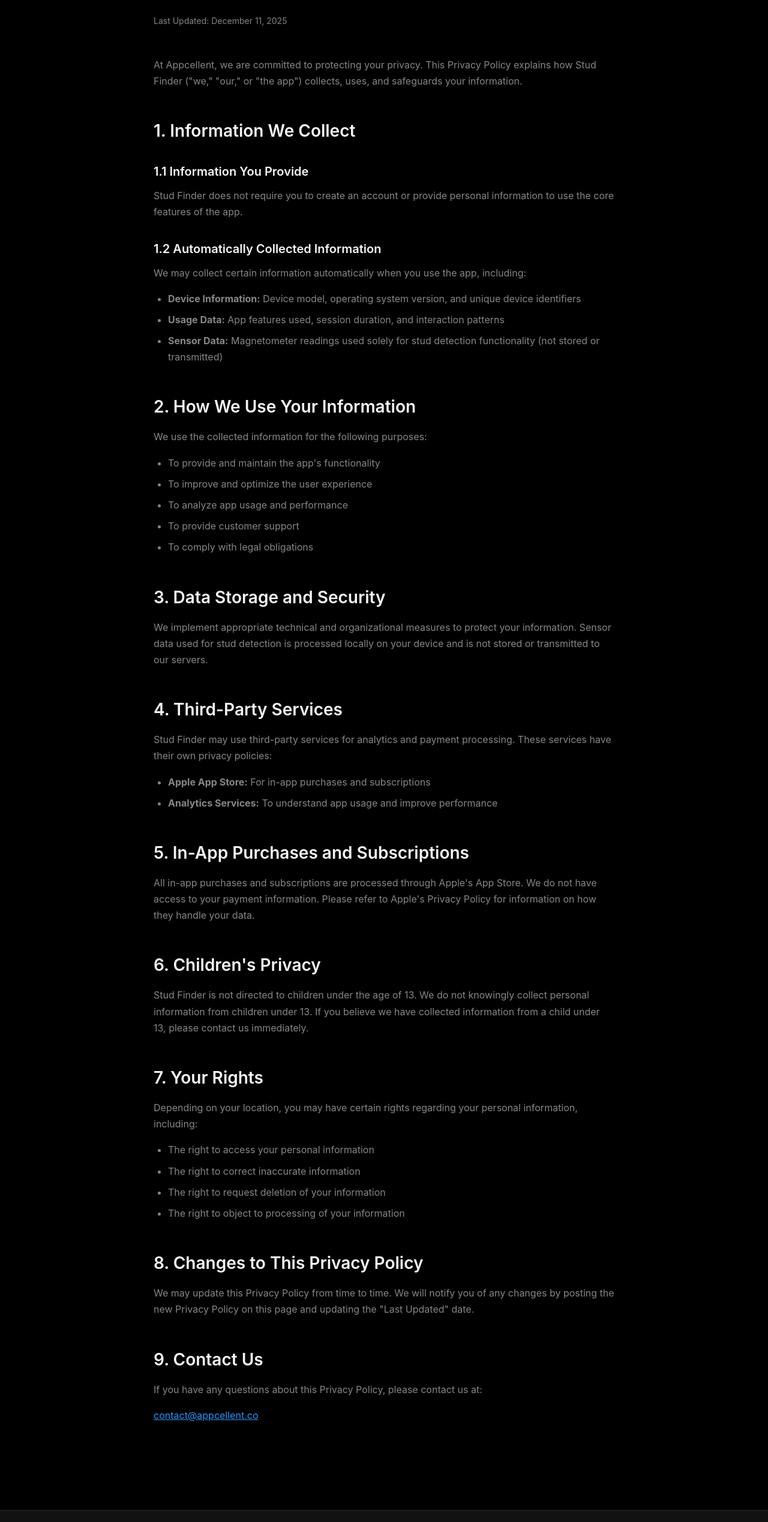
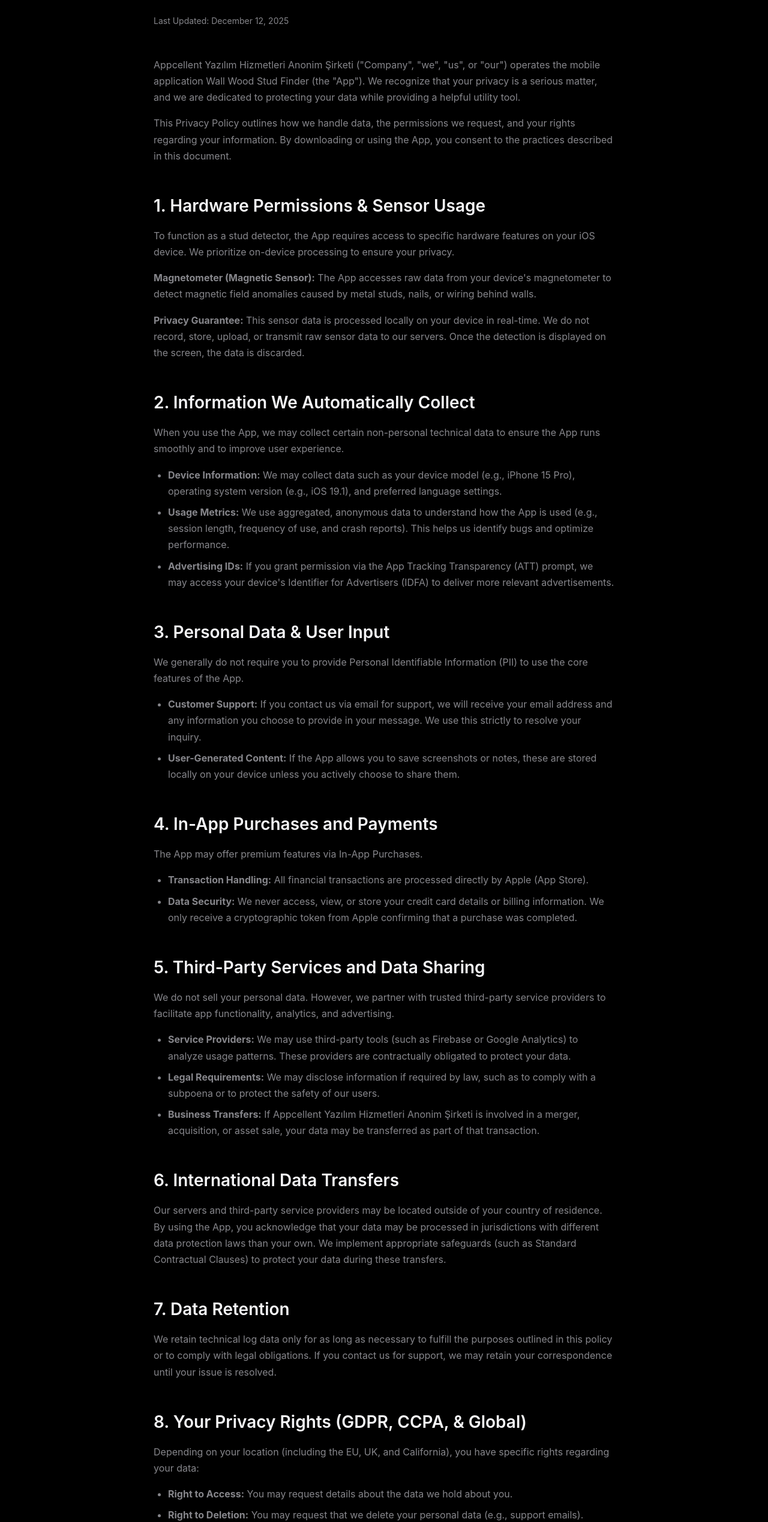
Before and after one commit to appcellentco/appcellent, a plain HTML site: page studfinder/privacy.html in a window 1280 px wide. Shown: the part 185-2723 px from the top of the page at 60% size. Drawn offline with Linux system fonts and the light colour scheme.

Commit message:
Update privacy policy with comprehensive Wall Wood Stud Finder details

```diff
--- a/studfinder/privacy.html
+++ b/studfinder/privacy.html
@@ -81,11 +81,11 @@
     <header>
         <div class="container">
             <nav>
-                <a href="/studfinder" class="logo">Stud Finder</a>
+                <a href="/" class="logo">Stud Finder</a>
                 <div class="nav-links">
-                    <a href="/studfinder/faq">FAQ</a>
-                    <a href="/studfinder/privacy">Privacy</a>
-                    <a href="/studfinder/terms">Terms</a>
+                    <a href="/faq">FAQ</a>
+                    <a href="/privacy">Privacy</a>
+                    <a href="/terms">Terms</a>
                 </div>
             </nav>
         </div>
@@ -95,77 +95,136 @@
         <section class="content-section">
             <div class="content-container">
                 <h1>Privacy Policy</h1>
-                <p class="last-updated">Last Updated: December 11, 2025</p>
+                <p class="last-updated">Last Updated: December 12, 2025</p>
 
-                <p>At Appcellent, we are committed to protecting your privacy. This Privacy Policy explains how Stud
-                    Finder ("we," "our," or "the app") collects, uses, and safeguards your information.</p>
+                <p>Appcellent Yazılım Hizmetleri Anonim Şirketi ("Company", "we", "us", or "our") operates the mobile
+                    application Wall Wood Stud Finder (the "App"). We recognize that your privacy is a serious matter,
+                    and we are dedicated to protecting your data while providing a helpful utility tool.</p>
 
-                <h2>1. Information We Collect</h2>
+                <p>This Privacy Policy outlines how we handle data, the permissions we request, and your rights
+                    regarding your information. By downloading or using the App, you consent to the practices described
+                    in this document.</p>
 
-                <h3>1.1 Information You Provide</h3>
-                <p>Stud Finder does not require you to create an account or provide personal information to use the core
-                    features of the app.</p>
+                <h2>1. Hardware Permissions & Sensor Usage</h2>
 
-                <h3>1.2 Automatically Collected Information</h3>
-                <p>We may collect certain information automatically when you use the app, including:</p>
+                <p>To function as a stud detector, the App requires access to specific hardware features on your iOS
+                    device. We prioritize on-device processing to ensure your privacy.</p>
+
+                <p><strong>Magnetometer (Magnetic Sensor):</strong> The App accesses raw data from your device's
+                    magnetometer to detect magnetic field anomalies caused by metal studs, nails, or wiring behind
+                    walls.</p>
+
+                <p><strong>Privacy Guarantee:</strong> This sensor data is processed locally on your device in
+                    real-time. We do not record, store, upload, or transmit raw sensor data to our servers. Once the
+                    detection is displayed on the screen, the data is discarded.</p>
+
+                <h2>2. Information We Automatically Collect</h2>
+
+                <p>When you use the App, we may collect certain non-personal technical data to ensure the App runs
+                    smoothly and to improve user experience.</p>
+
                 <ul>
-                    <li><strong>Device Information:</strong> Device model, operating system version, and unique device
-                        identifiers</li>
-                    <li><strong>Usage Data:</strong> App features used, session duration, and interaction patterns</li>
-                    <li><strong>Sensor Data:</strong> Magnetometer readings used solely for stud detection functionality
-                        (not stored or transmitted)</li>
+                    <li><strong>Device Information:</strong> We may collect data such as your device model (e.g., iPhone
+                        15 Pro), operating system version (e.g., iOS 19.1), and preferred language settings.</li>
+                    <li><strong>Usage Metrics:</strong> We use aggregated, anonymous data to understand how the App is
+                        used (e.g., session length, frequency of use, and crash reports). This helps us identify bugs
+                        and optimize performance.</li>
+                    <li><strong>Advertising IDs:</strong> If you grant permission via the App Tracking Transparency
+                        (ATT) prompt, we may access your device's Identifier for Advertisers (IDFA) to deliver more
+                        relevant advertisements.</li>
                 </ul>
 
-                <h2>2. How We Use Your Information</h2>
-                <p>We use the collected information for the following purposes:</p>
+                <h2>3. Personal Data & User Input</h2>
+
+                <p>We generally do not require you to provide Personal Identifiable Information (PII) to use the core
+                    features of the App.</p>
+
                 <ul>
-                    <li>To provide and maintain the app's functionality</li>
-                    <li>To improve and optimize the user experience</li>
-                    <li>To analyze app usage and performance</li>
-                    <li>To provide customer support</li>
-                    <li>To comply with legal obligations</li>
+                    <li><strong>Customer Support:</strong> If you contact us via email for support, we will receive your
+                        email address and any information you choose to provide in your message. We use this strictly to
+                        resolve your inquiry.</li>
+                    <li><strong>User-Generated Content:</strong> If the App allows you to save screenshots or notes,
+                        these are stored locally on your device unless you actively choose to share them.</li>
                 </ul>
 
-                <h2>3. Data Storage and Security</h2>
-                <p>We implement appropriate technical and organizational measures to protect your information. Sensor
-                    data used for stud detection is processed locally on your device and is not stored or transmitted to
-                    our servers.</p>
+                <h2>4. In-App Purchases and Payments</h2>
 
-                <h2>4. Third-Party Services</h2>
-                <p>Stud Finder may use third-party services for analytics and payment processing. These services have
-                    their own privacy policies:</p>
+                <p>The App may offer premium features via In-App Purchases.</p>
+
                 <ul>
-                    <li><strong>Apple App Store:</strong> For in-app purchases and subscriptions</li>
-                    <li><strong>Analytics Services:</strong> To understand app usage and improve performance</li>
+                    <li><strong>Transaction Handling:</strong> All financial transactions are processed directly by
+                        Apple (App Store).</li>
+                    <li><strong>Data Security:</strong> We never access, view, or store your credit card details or
+                        billing information. We only receive a cryptographic token from Apple confirming that a purchase
+                        was completed.</li>
                 </ul>
 
-                <h2>5. In-App Purchases and Subscriptions</h2>
-                <p>All in-app purchases and subscriptions are processed through Apple's App Store. We do not have access
-                    to your payment information. Please refer to Apple's Privacy Policy for information on how they
-                    handle your data.</p>
+                <h2>5. Third-Party Services and Data Sharing</h2>
 
-                <h2>6. Children's Privacy</h2>
-                <p>Stud Finder is not directed to children under the age of 13. We do not knowingly collect personal
-                    information from children under 13. If you believe we have collected information from a child under
-                    13, please contact us immediately.</p>
+                <p>We do not sell your personal data. However, we partner with trusted third-party service providers to
+                    facilitate app functionality, analytics, and advertising.</p>
 
-                <h2>7. Your Rights</h2>
-                <p>Depending on your location, you may have certain rights regarding your personal information,
-                    including:</p>
                 <ul>
-                    <li>The right to access your personal information</li>
-                    <li>The right to correct inaccurate information</li>
-                    <li>The right to request deletion of your information</li>
-                    <li>The right to object to processing of your information</li>
+                    <li><strong>Service Providers:</strong> We may use third-party tools (such as Firebase or Google
+                        Analytics) to analyze usage patterns. These providers are contractually obligated to protect
+                        your data.</li>
+                    <li><strong>Legal Requirements:</strong> We may disclose information if required by law, such as to
+                        comply with a subpoena or to protect the safety of our users.</li>
+                    <li><strong>Business Transfers:</strong> If Appcellent Yazılım Hizmetleri Anonim Şirketi is involved
+                        in a merger, acquisition, or asset sale, your data may be transferred as part of that
+                        transaction.</li>
                 </ul>
 
-                <h2>8. Changes to This Privacy Policy</h2>
-                <p>We may update this Privacy Policy from time to time. We will notify you of any changes by posting the
-                    new Privacy Policy on this page and updating the "Last Updated" date.</p>
+                <h2>6. International Data Transfers</h2>
 
-                <h2>9. Contact Us</h2>
-                <p>If you have any questions about this Privacy Policy, please contact us at:</p>
-                <p><a href="mailto:contact@appcellent.co">contact@appcellent.co</a></p>
+                <p>Our servers and third-party service providers may be located outside of your country of residence. By
+                    using the App, you acknowledge that your data may be processed in jurisdictions with different data
+                    protection laws than your own. We implement appropriate safeguards (such as Standard Contractual
+                    Clauses) to protect your data during these transfers.</p>
+
+                <h2>7. Data Retention</h2>
+
+                <p>We retain technical log data only for as long as necessary to fulfill the purposes outlined in this
+                    policy or to comply with legal obligations. If you contact us for support, we may retain your
+                    correspondence until your issue is resolved.</p>
+
+                <h2>8. Your Privacy Rights (GDPR, CCPA, & Global)</h2>
+
+                <p>Depending on your location (including the EU, UK, and California), you have specific rights regarding
+                    your data:</p>
+
+                <ul>
+                    <li><strong>Right to Access:</strong> You may request details about the data we hold about you.</li>
+                    <li><strong>Right to Deletion:</strong> You may request that we delete your personal data (e.g.,
+                        support emails).</li>
+                    <li><strong>Right to Opt-Out:</strong> You can opt out of targeted advertising tracking via your iOS
+                        Settings > Privacy & Security > Tracking.</li>
+                </ul>
+
+                <p>To exercise these rights, please contact us at <a
+                        href="mailto:privacy@appcellent.co">privacy@appcellent.co</a>.</p>
+
+                <h2>9. Children's Privacy</h2>
+
+                <p>The App is not intended for children under the age of 16. We do not knowingly collect personal data
+                    from children. If we discover that we have inadvertently collected data from a minor, we will delete
+                    it immediately.</p>
+
+                <h2>10. Updates to This Policy</h2>
+
+                <p>We may update this Privacy Policy periodically to reflect changes in our app features or legal
+                    requirements. The "Last Updated" date at the top of this page will indicate when changes were made.
+                    We encourage you to review this page regularly.</p>
+
+                <h2>11. Contact Us</h2>
+
+                <p>If you have any questions, concerns, or requests regarding this Privacy Policy, please contact us:
+                </p>
+
+                <p><strong>Company Name:</strong> Appcellent Yazılım Hizmetleri Anonim Şirketi<br>
+                    <strong>Email:</strong> <a href="mailto:privacy@appcellent.co">privacy@appcellent.co</a><br>
+                    <strong>App Name:</strong> Wall Wood Stud Finder
+                </p>
 
             </div>
         </section>
@@ -181,21 +240,21 @@
                 <div class="footer-links">
                     <h4>App</h4>
                     <ul>
-                        <li><a href="/studfinder">Home</a></li>
-                        <li><a href="/studfinder/faq">FAQ</a></li>
+                        <li><a href="/">Home</a></li>
+                        <li><a href="/faq">FAQ</a></li>
                     </ul>
                 </div>
                 <div class="footer-links">
                     <h4>Legal</h4>
                     <ul>
-                        <li><a href="/studfinder/privacy">Privacy Policy</a></li>
-                        <li><a href="/studfinder/terms">Terms of Service</a></li>
+                        <li><a href="/privacy">Privacy Policy</a></li>
+                        <li><a href="/terms">Terms of Service</a></li>
                     </ul>
                 </div>
                 <div class="footer-links">
                     <h4>Company</h4>
                     <ul>
-                        <li><a href="/">Appcellent</a></li>
+                        <li><a href="https://appcellent.co">Appcellent</a></li>
                         <li><a href="mailto:contact@appcellent.co">contact@appcellent.co</a></li>
                     </ul>
                 </div>
```
Also changed, not shown: studfinder/faq.html (+9 -9 lines), studfinder/index.html (+9 -9 lines), studfinder/terms.html (+9 -9 lines), vercel.json.
